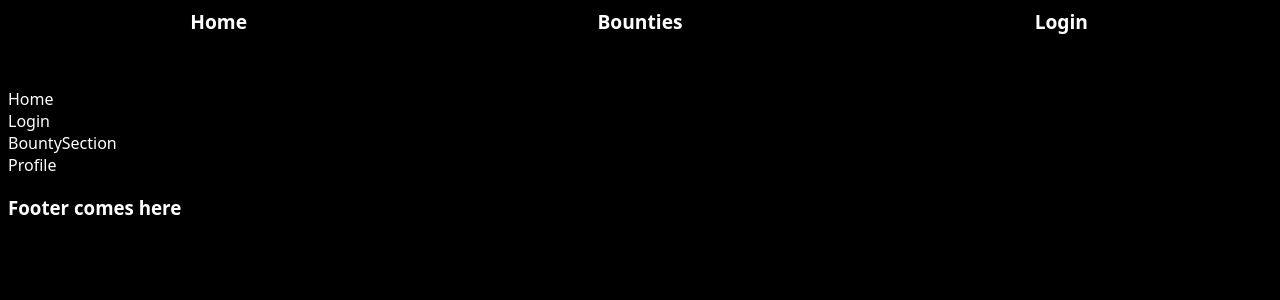
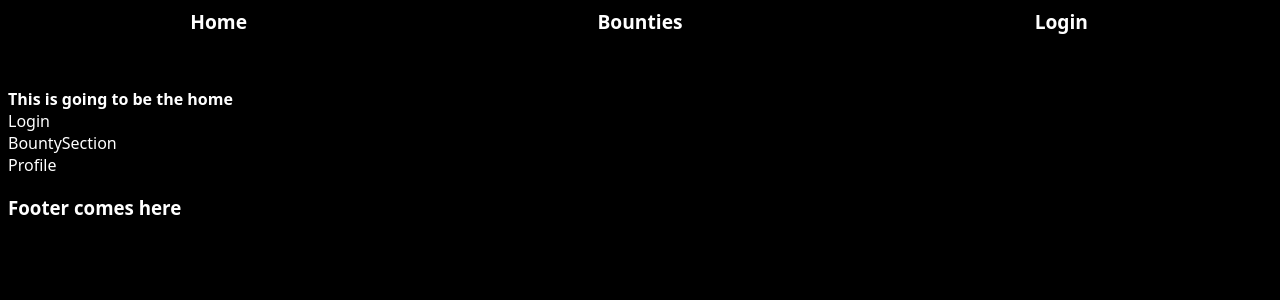
Before and after one commit to LouisWackenier/bounty-app, a React (Vite) app: page / in a window 1280 px wide. Shown: the top 300 px of the page. Built offline with nearby package versions, Linux system fonts and the light colour scheme.

Commit message:
Home page

```diff
--- a/src/Pages/Home.jsx
+++ b/src/Pages/Home.jsx
@@ -4,10 +4,14 @@ const MainContainer = styled.div`
 
 `;
 
+const MainTitle = styled.div`
+     font-weight: 800;
+`;
+
 const Home = () => {
   return (
     <MainContainer>
-           Home
+           <MainTitle>This is going to be the home</MainTitle>
     </MainContainer>
   )
 }
```
